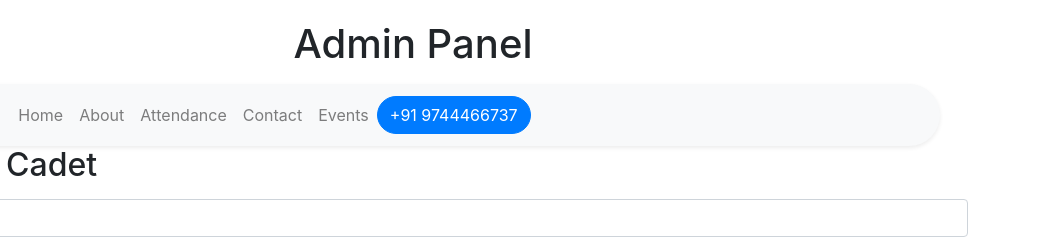
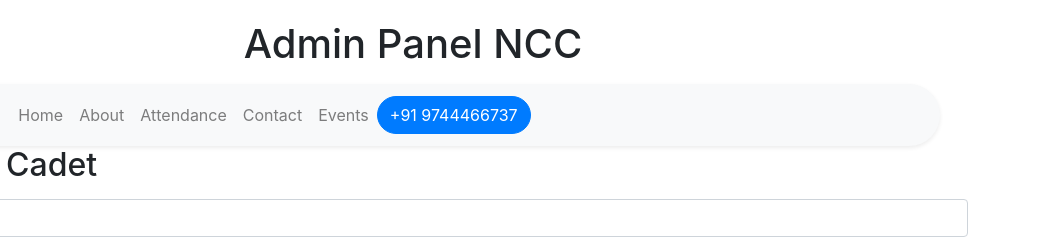
Before and after one commit to zcsofficial/qa-admin, a website: page admin.html in a window 1280 px wide. Shown: the top 249 px of the page, 227-1280 px from the left. Drawn offline with nearby package versions, Linux system fonts and the light colour scheme; no server answers.

Commit message:
Title update

```diff
--- a/admin.html
+++ b/admin.html
@@ -25,7 +25,7 @@
 </head>
 <body>
     <div class="container">
-        <h1 class="text-center">Admin Panel</h1>
+        <h1 class="text-center">Admin Panel NCC</h1>
         <nav class="navbar navbar-expand-lg navbar-light bg-light shadow-sm rounded-pill mt-3 mx-auto" style="max-width: 95%; padding: 10px 30px;">
             <div class="container-fluid">
                 <a class="navbar-brand" href="index.html">
```
